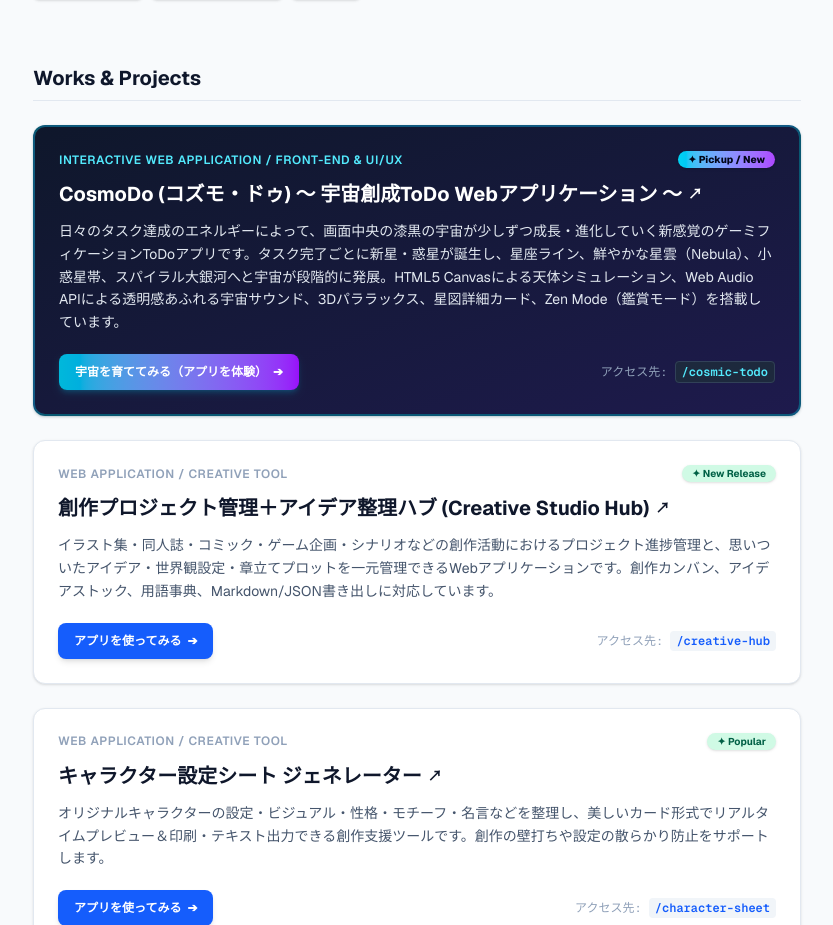
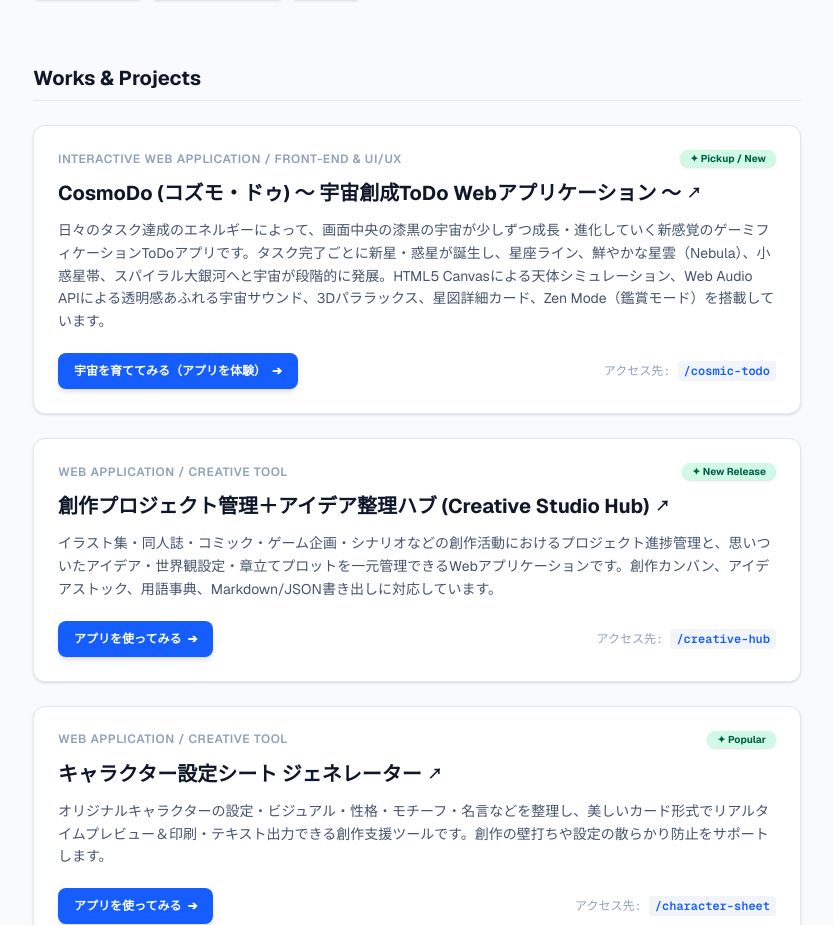
Before and after one commit to xmryy962-arch/Yuki.Hasegawa28.portfolio, a Next.js app: page / in a window 1280 px wide. Shown: the part 1347-2272 px from the top of the page, without its empty margins (223-1056 px from the left). Built offline with nearby package versions, Linux system fonts and the light colour scheme.

Commit message:
style: Unify CosmoDo card design with portfolio white theme

```diff
--- a/app/page.tsx
+++ b/app/page.tsx
@@ -261,24 +261,14 @@ export default function Home() {
             {profile.works.map((work, index) => (
               <div
                 key={index}
-                className={`p-6 rounded-xl shadow-sm space-y-3 transition-all ${
-                  work.link === '/cosmic-todo'
-                    ? 'bg-gradient-to-br from-slate-900 to-indigo-950 text-white border-2 border-cyan-500/40 shadow-cyan-950/20 shadow-md'
-                    : 'bg-white border border-slate-200 hover:shadow-md'
-                }`}
+                className="p-6 bg-white border border-slate-200 rounded-xl shadow-sm hover:shadow-md transition-all space-y-3"
               >
                 <div className="flex items-center justify-between text-xs">
-                  <span className={`font-semibold uppercase tracking-wider ${
-                    work.link === '/cosmic-todo' ? 'text-cyan-300' : 'text-slate-400'
-                  }`}>
+                  <span className="font-semibold uppercase tracking-wider text-slate-400">
                     {work.category}
                   </span>
                   {work.badge && (
-                    <span className={`px-2.5 py-0.5 font-bold rounded-full text-[10px] shadow-sm ${
-                      work.link === '/cosmic-todo'
-                        ? 'bg-gradient-to-r from-cyan-400 to-purple-500 text-slate-950 font-extrabold'
-                        : 'bg-emerald-100 text-emerald-800'
-                    }`}>
+                    <span className="px-2.5 py-0.5 font-bold rounded-full text-[10px] shadow-sm bg-emerald-100 text-emerald-800">
                       ✦ {work.badge}
                     </span>
                   )}
@@ -288,25 +278,19 @@ export default function Home() {
                   {work.link ? (
                     <Link
                       href={work.link}
-                      className={`transition-colors inline-flex items-center gap-1.5 ${
-                        work.link === '/cosmic-todo'
-                          ? 'text-white hover:text-cyan-300'
-                          : 'text-slate-900 hover:text-blue-600'
-                      }`}
+                      className="text-slate-900 hover:text-blue-600 transition-colors inline-flex items-center gap-1.5"
                     >
                       <span>{work.title}</span>
                       <span className="text-sm">↗</span>
                     </Link>
                   ) : (
-                    <span className={work.link === '/cosmic-todo' ? 'text-white' : 'text-slate-900'}>
+                    <span className="text-slate-900">
                       {work.title}
                     </span>
                   )}
                 </h3>
 
-                <p className={`text-sm leading-relaxed ${
-                  work.link === '/cosmic-todo' ? 'text-slate-200' : 'text-slate-600'
-                }`}>
+                <p className="text-sm leading-relaxed text-slate-600">
                   {work.description}
                 </p>
 
@@ -314,22 +298,14 @@ export default function Home() {
                   <div className="pt-2 flex items-center justify-between flex-wrap gap-2">
                     <Link
                       href={work.link}
-                      className={`inline-flex items-center justify-center px-4 py-2.5 text-xs font-bold rounded-lg transition-all gap-1.5 shadow-md ${
-                        work.link === '/cosmic-todo'
-                          ? 'bg-gradient-to-r from-cyan-500 to-purple-600 hover:from-cyan-400 hover:to-purple-500 text-white shadow-cyan-500/20'
-                          : 'bg-blue-600 hover:bg-blue-700 text-white'
-                      }`}
+                      className="inline-flex items-center justify-center px-4 py-2.5 text-xs font-bold rounded-lg transition-all gap-1.5 shadow-md bg-blue-600 hover:bg-blue-700 text-white"
                     >
                       <span>{work.linkText || "使ってみる"}</span>
                       <span>➔</span>
                     </Link>
 
-                    <span className={`text-xs font-mono ${
-                      work.link === '/cosmic-todo' ? 'text-slate-400' : 'text-slate-400'
-                    }`}>
-                      アクセス先: <code className={`px-1.5 py-0.5 rounded font-semibold ${
-                        work.link === '/cosmic-todo' ? 'bg-slate-800 text-cyan-300 border border-slate-700' : 'bg-slate-100 text-blue-600'
-                      }`}>{work.link}</code>
+                    <span className="text-xs font-mono text-slate-400">
+                      アクセス先: <code className="px-1.5 py-0.5 rounded font-semibold bg-slate-100 text-blue-600">{work.link}</code>
                     </span>
                   </div>
                 )}
```
